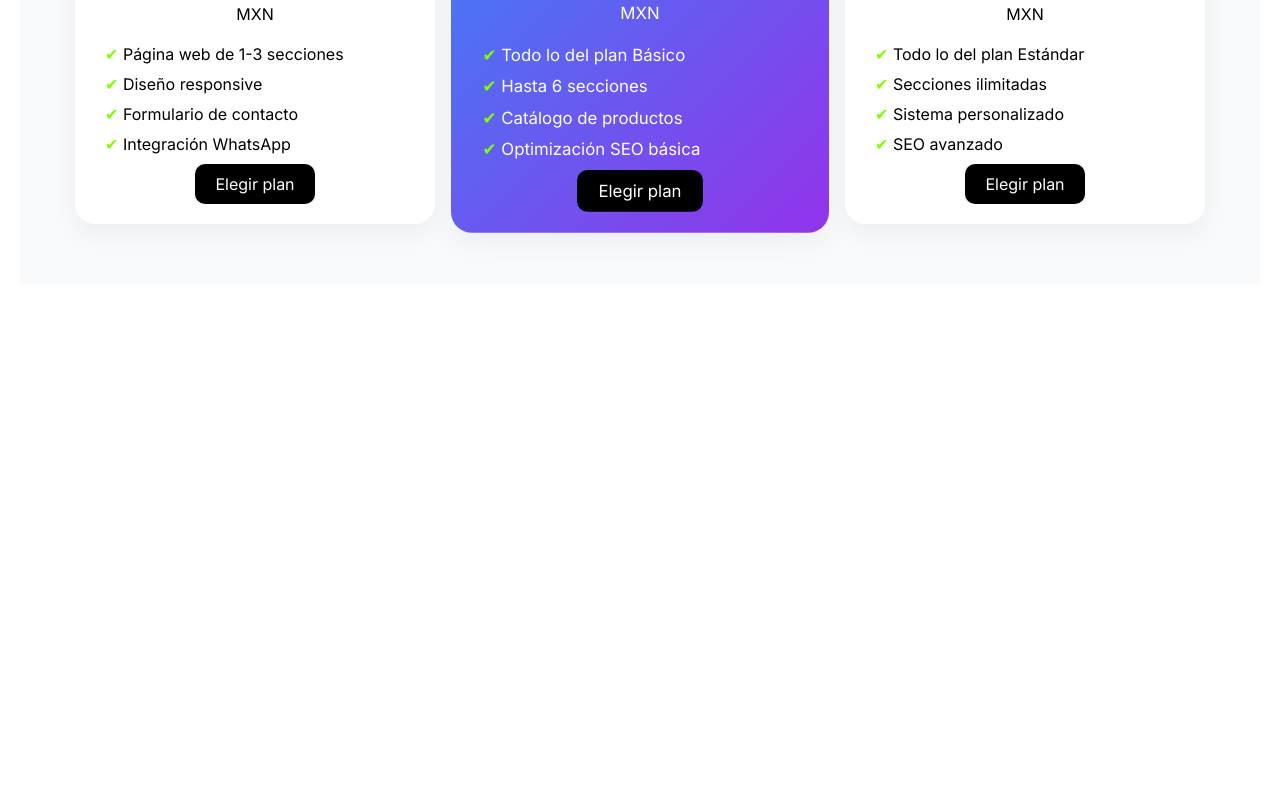
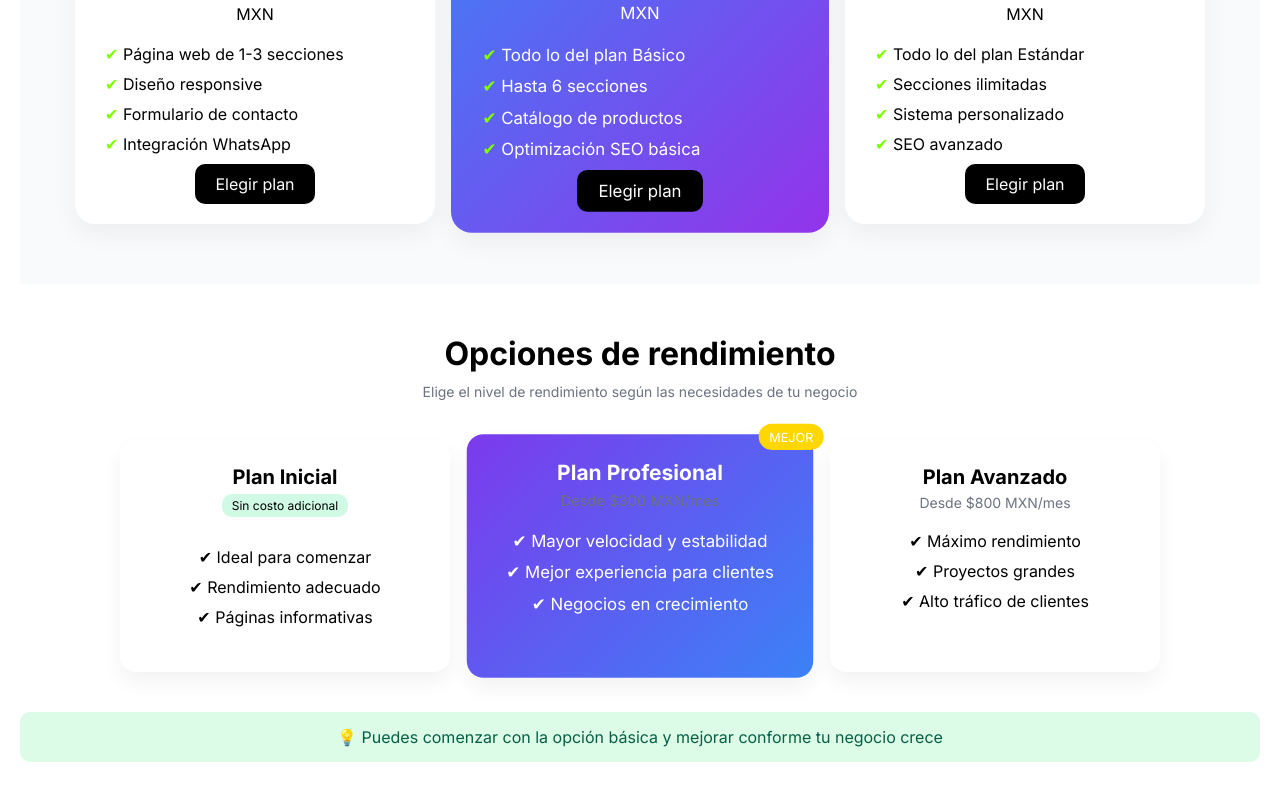
Before and after one commit to RetanaAlvarez/PaginaFreenlace, a React (Vite) app: page / in a window 1280 px wide. Shown: the part 3289-4089 px from the top of the page. Before the commit the page ends 3573 px from the top, so only its background shows below. Built offline with nearby package versions, Linux system fonts and the light colour scheme.

Commit message:
add plan rendimiento

```diff
--- /dev/null
+++ b/src/data/performanceData.js
@@ -0,0 +1,37 @@
+export const performanceData = {
+  header: {
+    titulo: "Opciones de rendimiento",
+    descripcion: "Elige el nivel de rendimiento según las necesidades de tu negocio"
+  },
+  planes: [
+    {
+      nombre: "Plan Inicial",
+      tag: "Sin costo adicional",
+      features: [
+        "Ideal para comenzar",
+        "Rendimiento adecuado",
+        "Páginas informativas"
+      ]
+    },
+    {
+      nombre: "Plan Profesional",
+      precio: "Desde $300 MXN/mes",
+      popular: true,
+      features: [
+        "Mayor velocidad y estabilidad",
+        "Mejor experiencia para clientes",
+        "Negocios en crecimiento"
+      ]
+    },
+    {
+      nombre: "Plan Avanzado",
+      precio: "Desde $800 MXN/mes",
+      features: [
+        "Máximo rendimiento",
+        "Proyectos grandes",
+        "Alto tráfico de clientes"
+      ]
+    }
+  ],
+  info: "💡 Puedes comenzar con la opción básica y mejorar conforme tu negocio crece"
+};
--- a/src/pages/Home/Home.jsx
+++ b/src/pages/Home/Home.jsx
@@ -1,11 +1,11 @@
 import Navbar from "../../components/Navbar/Navbar";
 
 import About from "../About/Aboutme.jsx";
-
 import Hero from "../Hero/Hero";
 import Projects from "../Projects/Projects.jsx";
 import Plan from "../Plan/Plan.jsx";
 import RealProject from "../RealProjects/RealProjects.jsx";
+import PerformanceOptions from "../PerformanceOptions/PerformanceOptions.jsx";
 
 
 
@@ -19,6 +19,7 @@ const Home = () => {
         <RealProject />
         <About />
         <Plan />
+        <PerformanceOptions/>
       </main>
     </>
   )
--- /dev/null
+++ b/src/pages/PerformanceOptions/PerformanceOptions.jsx
@@ -0,0 +1,39 @@
+import styles from "./PerformanceOptions.module.css";
+import { performanceData } from "../../data/performanceData";
+
+export default function PerformanceOptions() {
+
+  const { header, planes, info } = performanceData;
+
+  return (
+    <section className={styles.container}>
+
+      <h2>{header.titulo}</h2>
+      <p className={styles.subtitle}>{header.descripcion}</p>
+
+      <div className={styles.cards}>
+        {planes.map((plan, i) => (
+          <div
+            key={i}
+            className={`${styles.card} ${plan.popular ? styles.popular : ""}`}
+          >
+            {plan.popular && <span className={styles.badge}>MEJOR</span>}
+
+            <h3>{plan.nombre}</h3>
+
+            {plan.tag && <span className={styles.tag}>{plan.tag}</span>}
+            {plan.precio && <p>{plan.precio}</p>}
+
+            <ul>
+              {plan.features.map((f, index) => (
+                <li key={index}>✔ {f}</li>
+              ))}
+            </ul>
+          </div>
+        ))}
+      </div>
+
+      <div className={styles.info}>{info}</div>
+    </section>
+  );
+}
--- /dev/null
+++ b/src/pages/PerformanceOptions/PerformanceOptions.module.css
@@ -0,0 +1,58 @@
+.container {
+  text-align: center;
+  padding: 40px 20px 50px 20px;
+}
+
+.subtitle {
+  color: #6b7280;
+  margin-bottom: 40px;
+}
+
+.cards {
+  display: flex;
+  gap: 25px;
+  justify-content: center;
+  flex-wrap: wrap;
+}
+
+.card {
+  background: white;
+  padding: 25px;
+  border-radius: 16px;
+  width: 280px;
+  box-shadow: 0 10px 20px rgba(0,0,0,0.05);
+  position: relative;
+}
+
+.popular {
+  background: linear-gradient(135deg, #7c3aed, #3b82f6);
+  color: white;
+  transform: scale(1.05);
+}
+
+.badge {
+  position: absolute;
+  top: -10px;
+  right: -10px;
+  background: gold;
+  padding: 5px 10px;
+  border-radius: 50px;
+  font-size: 12px;
+}
+
+.tag {
+  background: #d1fae5;
+  padding: 4px 10px;
+  border-radius: 10px;
+  font-size: 12px;
+  display: inline-block;
+  margin-bottom: 10px;
+}
+
+.info {
+  margin-top: 40px;
+  background: #dcfce7;
+  padding: 15px;
+  border-radius: 10px;
+  color: #065f46;
+}
```
